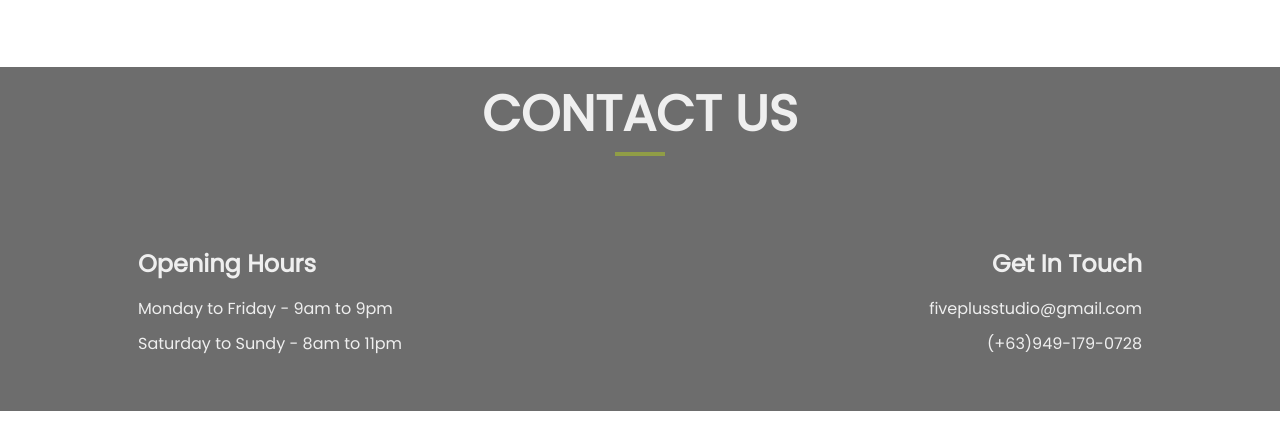
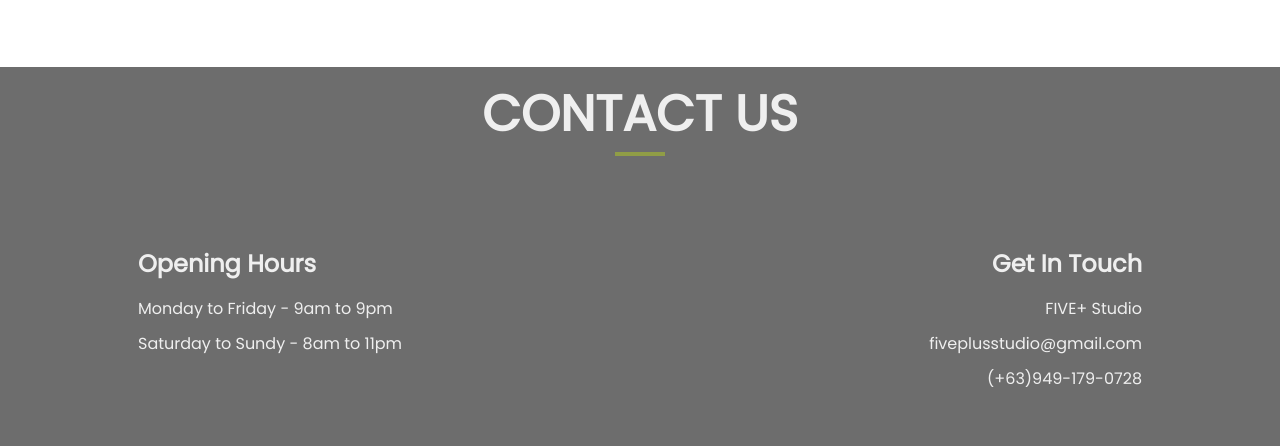
Before and after one commit to Dialcab/fiveplusstudio, a plain HTML site: page index.html in a window 1280 px wide. Shown: the part 3267-3713 px from the top of the page. Before the commit the page ends 3678 px from the top, so only its background shows below. Drawn offline with Linux system fonts and the light colour scheme.

Commit message:
Move to github

```diff
--- a/index.html
+++ b/index.html
@@ -2,8 +2,8 @@
 <html>
     <head>
         <meta charset="utf-8">
-        <title>Five+ Studio</title>
-        <link rel="icon" type="image/x-icon" href="images/favicon.ico">
+        <title>FIVE+ Studio</title>
+        <link rel="icon" href="images/fpsLogoWhite.png">
         <link rel="stylesheet" href="style.css">
         <meta name="viewpoint" content="width = device-width, initial-scale = 1">
         <link href="https://fonts.googleapis.com/css2?family=Poppins&family=Ubuntu&display=swap" rel="stylesheet">
@@ -169,6 +169,7 @@
                 </div>
                 <div class="footer-right">
                     <h1>Get In Touch</h1>
+                    <p>FIVE+ Studio</p>
                     <p>fiveplusstudio@gmail.com</p>
                     <p>(+63)949-179-0728</p>
                 </div>
```
Also changed, not shown: images/default-profile-photo.jpg (deleted), images/favicon.ico (deleted), images/fpsLogoWhite.png (added), images/serv1.png (deleted).
